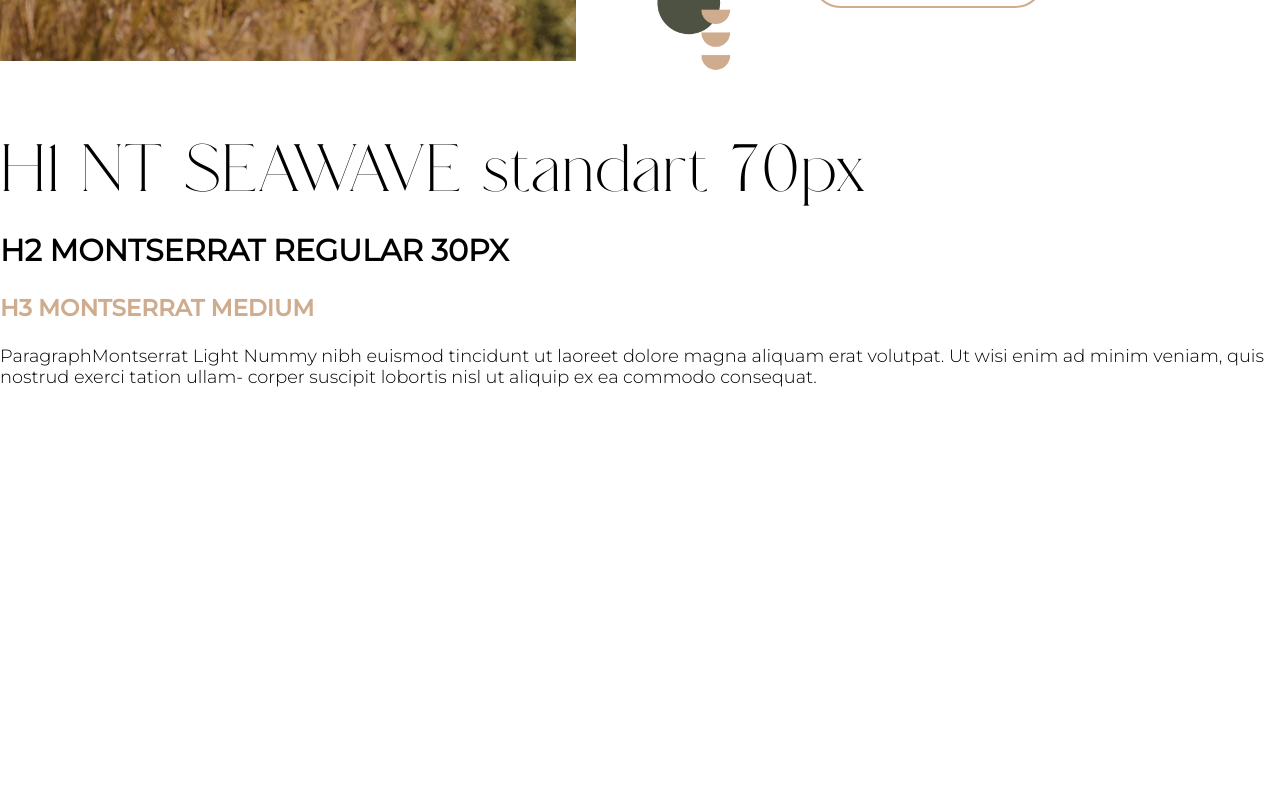
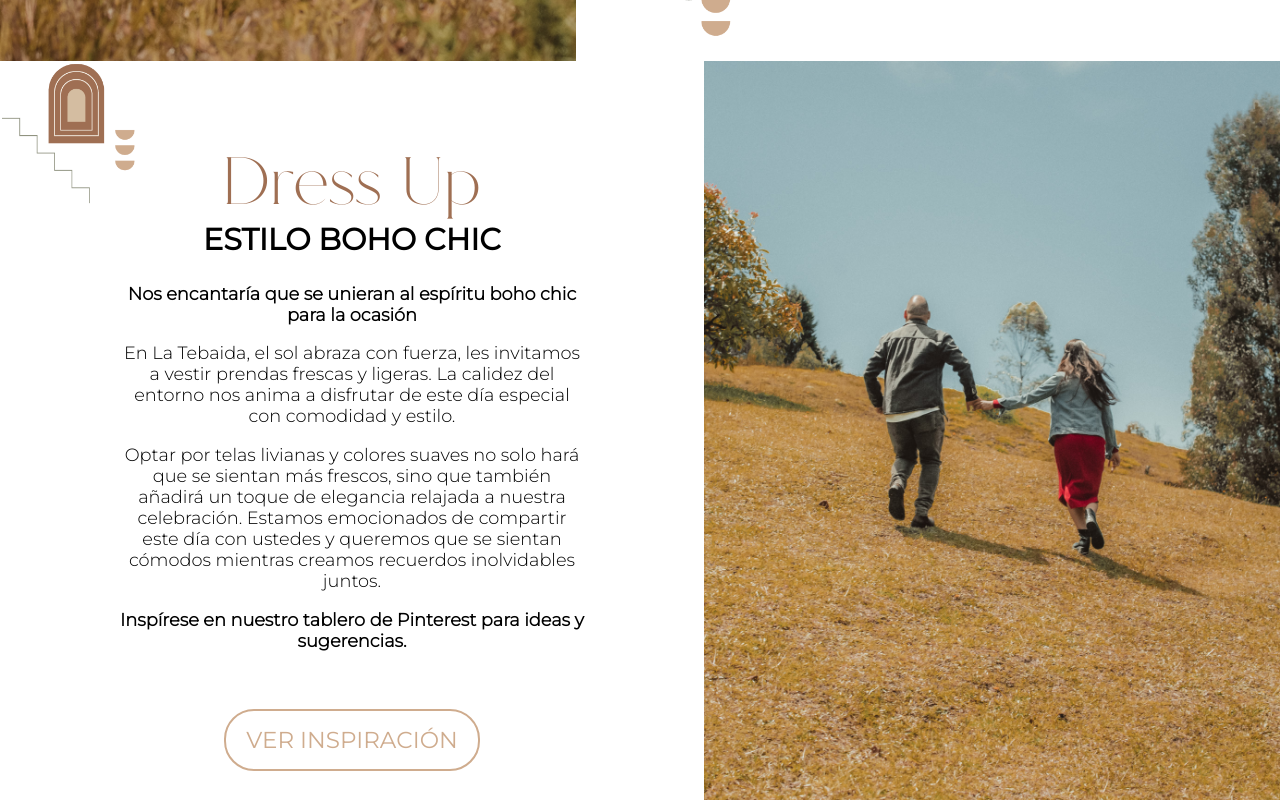
Before and after one commit to diegofer/wedding, an Angular app: page / in a window 1280 px wide. Shown: the part 2200-3002 px from the top of the page. Before the commit the page ends 2605 px from the top, so only its background shows below. Built offline with nearby package versions, Linux system fonts and the light colour scheme.

Commit message:
section etiqueta

```diff
--- a/src/app/app.component.html
+++ b/src/app/app.component.html
@@ -48,9 +48,11 @@
         <img src="assets/img/lugar/fecha_d.jpg" alt="Fecha y Ubicación">
     </div>
     <div class="box-1">
+
         <div class="content">
             <img src="assets/img/grafico_04.png"  class="deco top-right">
             <img src="assets/img/grafico_03.png"  class="deco bottom-left">
+
             <h1>Fecha & Ubicación</h1>
 
             <h2>6 DE ABRIL DE 2024</h2>
@@ -76,7 +78,38 @@
 
 </section>
 
-<section id="etiqueta">
+<section id="etiqueta" class="two-columns">
+
+    <div class="box-1">
+        <img src="assets/img/grafico_06.png"  class="deco top-left">
+        <div class="content">
+            <h1>Dress Up</h1>
+
+            <h2>ESTILO BOHO CHIC</h2>
+            <p><strong>Nos encantaría que se unieran al espíritu boho chic
+                para la ocasión</strong></p>
+
+            <p>En La Tebaida, el sol abraza con fuerza, les invitamos
+                a vestir prendas frescas y ligeras. La calidez del
+                entorno nos anima a disfrutar de este día especial
+                con comodidad y estilo.</p>
+            <p>Optar por telas livianas y colores suaves no solo hará
+                que se sientan más frescos, sino que también añadirá
+                un toque de elegancia relajada a nuestra celebración.
+                Estamos emocionados de compartir este día
+                con ustedes y queremos que se sientan cómodos
+                mientras creamos recuerdos inolvidables juntos.</p>
+
+            <p> <strong>Inspírese en nuestro tablero de Pinterest
+                para ideas y sugerencias.</strong> </p>
+
+            <a href="https://pin.it/6utuXXH" target="_blank" class="btn-wedding btn-style-1">VER INSPIRACIÓN</a>
+        </div>
+    </div>
+
+    <div class="box-2">
+        <img src="assets/img/etiqueta/dressup_d.jpg" alt="Dress Up">
+    </div>
 
 </section>
 
--- a/src/styles.scss
+++ b/src/styles.scss
@@ -62,6 +62,7 @@
 a.btn-wedding {
     display: inline-block;
     padding: 15px 20px;
+    margin-top: 5vh;
     font-family: $font-2;
     background-color: transparent;
     border: solid 2px $color-4;
@@ -158,7 +159,7 @@
 section.two-columns {
     display: flex;
     flex-wrap: wrap;
-    scroll-margin-top: 70px;
+    scroll-margin-top: 69px;
 
     .box-1 {
         flex: 1 1 100%;
@@ -173,7 +174,7 @@
             text-align: center;
             position: relative;
 
-            @media all and (min-width: 1200px) { margin: 15vh; }
+            @media all and (min-width: 1200px) { margin: 10vh 15vh; }
 
             h1 { margin-bottom: 5vh; }
 
@@ -213,10 +214,8 @@
 
 // SECTION INVITACION //
 
-section#invitacion {
 
-}
-
+// SECTION LUGAR //
 section#lugar {
     h1 { color: $color-3;}
 
@@ -226,17 +225,37 @@
             z-index: 10;
         }
 
-        img.bottom-left {
-            height: $deco-height;
-        }
+        img.bottom-left { height: $deco-height; }
 
         p {
             font-weight: bold;
             margin-top: 5vh;
         }
+    }
+}
 
-        a.btn-wedding {
-            margin-top: 5vh;
+// SECTION ETIQUETA //
+section#etiqueta {
+    h1 {
+        color: $color-3;
+        margin-bottom: -3vh;
+    }
+
+    .box-1 {
+        img.top-left {
+            position: absolute;
+            top: 0;
+            left: 0;
+            height: $deco-height + 5vh;
+            width: auto;
+            z-index: -1;
+        }
+    }
+
+    .content {
+          p {
+            margin-top: 2vh;
+            //font-weight: bold;
         }
     }
 }
```
Also changed, not shown: src/assets/img/etiqueta/dressup_d.jpg (added), src/assets/img/grafico_06.png (added).
